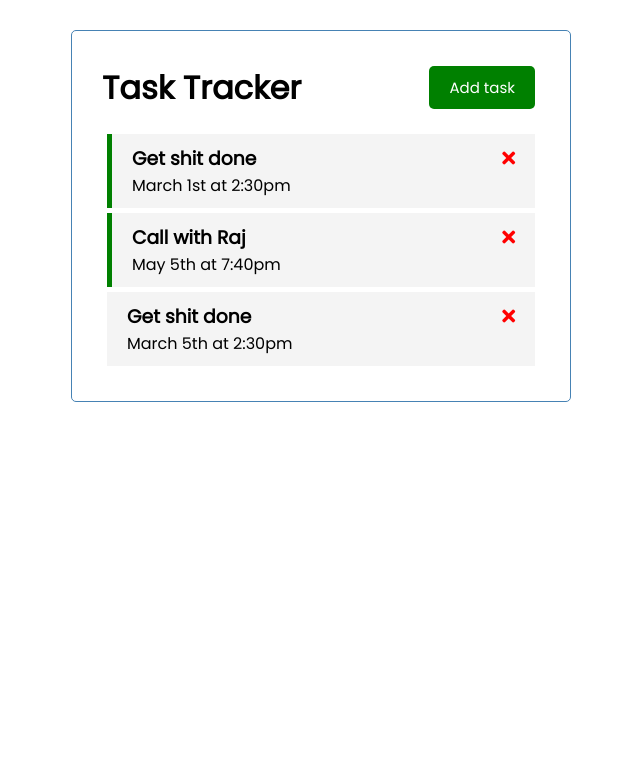
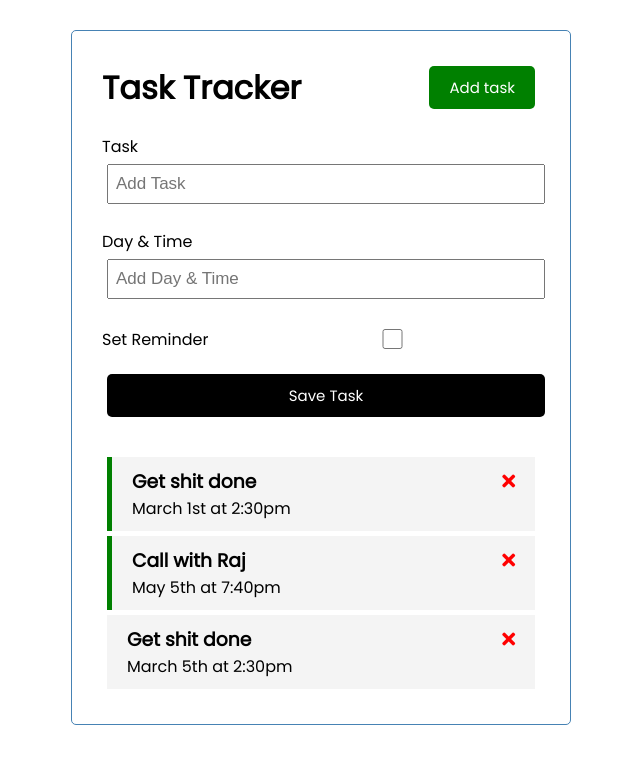
Before and after one commit to NunoGaioPereira/vue-task-manager, a Vue app: page / in a window 1280 px wide. Shown: the top 764 px of the page, without its empty margins (319-959 px from the left). Built offline with nearby package versions, Linux system fonts and the light colour scheme.

Commit message:
Add task

```diff
--- a/src/App.vue
+++ b/src/App.vue
@@ -1,6 +1,7 @@
 <template>
   <div class="container">
     <Header title="Task Tracker"/>
+    <AddTask @add-task="addTask" />
     <Tasks @toggle-reminder="toggleReminder" @delete-task="deleteTask" :tasks="tasks"/>
   </div>
 </template>
@@ -8,12 +9,14 @@
 <script>
 import Header from './components/Header';
 import Tasks from './components/Tasks';
+import AddTask from './components/AddTask';
 
 export default {
   name: 'App',
   components: {
     Header,
     Tasks,
+    AddTask,
   },
   data() {
     return {
@@ -21,6 +24,9 @@
     }
   },
   methods: {
+    addTask(newTask) {
+      this.tasks = [...this.tasks, newTask];
+    },
     deleteTask(id) {
       if(confirm('Are you sure?')) {
         this.tasks = this.tasks.filter((task) => task.id !== id);
@@ -28,7 +34,7 @@
     },
     toggleReminder(id) {
       this.tasks = this.tasks.map((task) => task.id === id ? {...task, reminder: !task.reminder} : task);
-    }
+    },
   },
   created() {
     this.tasks = [
--- /dev/null
+++ b/src/components/AddTask.vue
@@ -0,0 +1,85 @@
+<template>
+  <form @submit="onSubmit" class="add-form">
+    <div class="form-control">
+      <label>Task</label>
+      <input type="text" v-model="text" name="text" placeholder="Add Task" />
+    </div>
+    <div class="form-control">
+      <label>Day & Time</label>
+      <input type="text" v-model="day" name="day" placeholder="Add Day & Time" />
+    </div>
+    <div class="form-control form-control-check">
+      <label>Set Reminder</label>
+      <input type="checkbox" v-model="reminder" name="reminder" />
+    </div>
+
+    <input type="submit" value="Save Task" class="btn btn-block" />
+  </form>
+</template>
+
+<script>
+    export default {
+        name: 'AddTask',
+        data() {
+            return {
+                text: '',
+                day: '',
+                reminder: false
+            }
+        },
+        methods: {
+          onSubmit(e) {
+            e.preventDefault();
+
+            if(!this.text) {
+              alert('Please add a task');
+              return;
+            }
+
+            const newTask = {
+              id: Math.floor(Math.random() * 100000),
+              text: this.text,
+              day: this.day,
+              reminder: this.reminder,
+            }
+
+            this.$emit('add-task', newTask);
+
+            this.text = '';
+            this.day = '';
+            this.reminder = false;
+          }
+        }
+    }
+</script>
+
+<style scoped>
+.add-form {
+  margin-bottom: 40px;
+}
+.form-control {
+  margin: 20px 0;
+}
+.form-control label {
+  display: block;
+}
+.form-control input {
+  width: 100%;
+  height: 40px;
+  margin: 5px;
+  padding: 3px 7px;
+  font-size: 17px;
+}
+.form-control-check {
+  display: flex;
+  align-items: center;
+  justify-content: space-between;
+}
+.form-control-check label {
+  flex: 1;
+}
+.form-control-check input {
+  flex: 2;
+  height: 20px;
+}
+</style>
```
